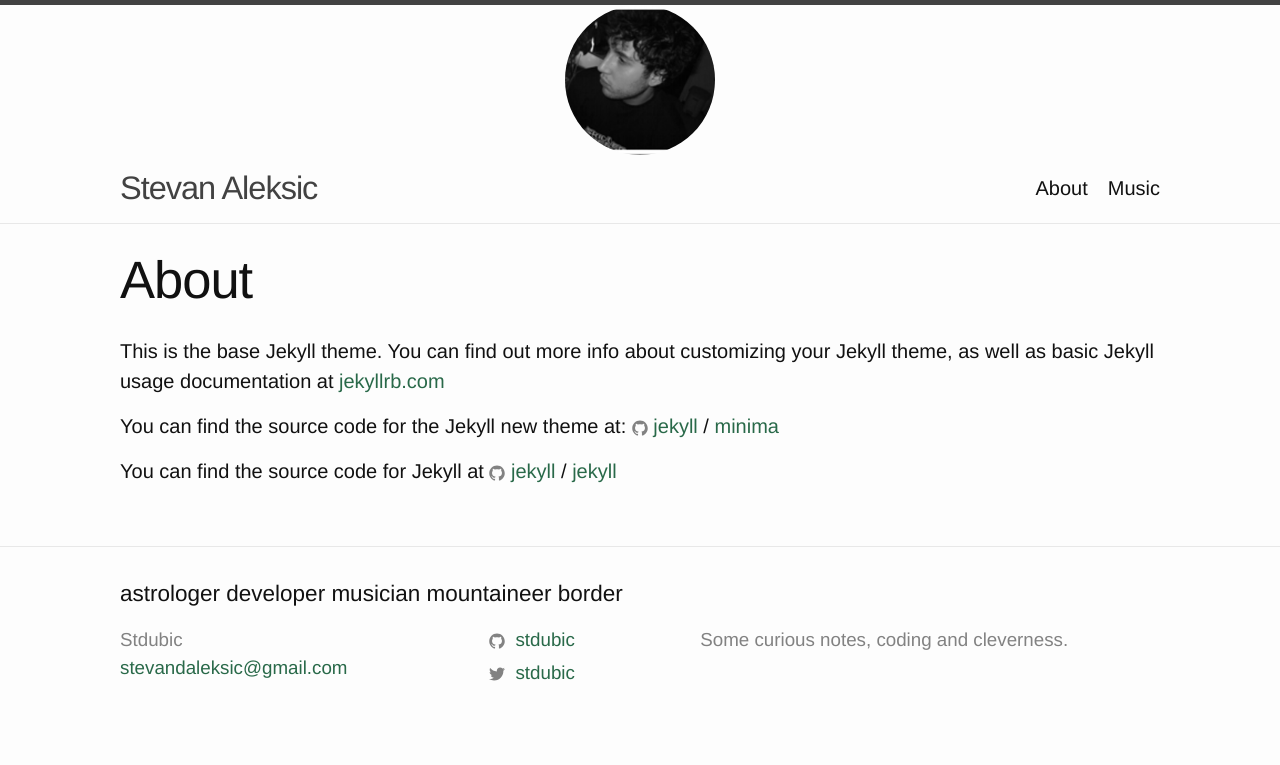
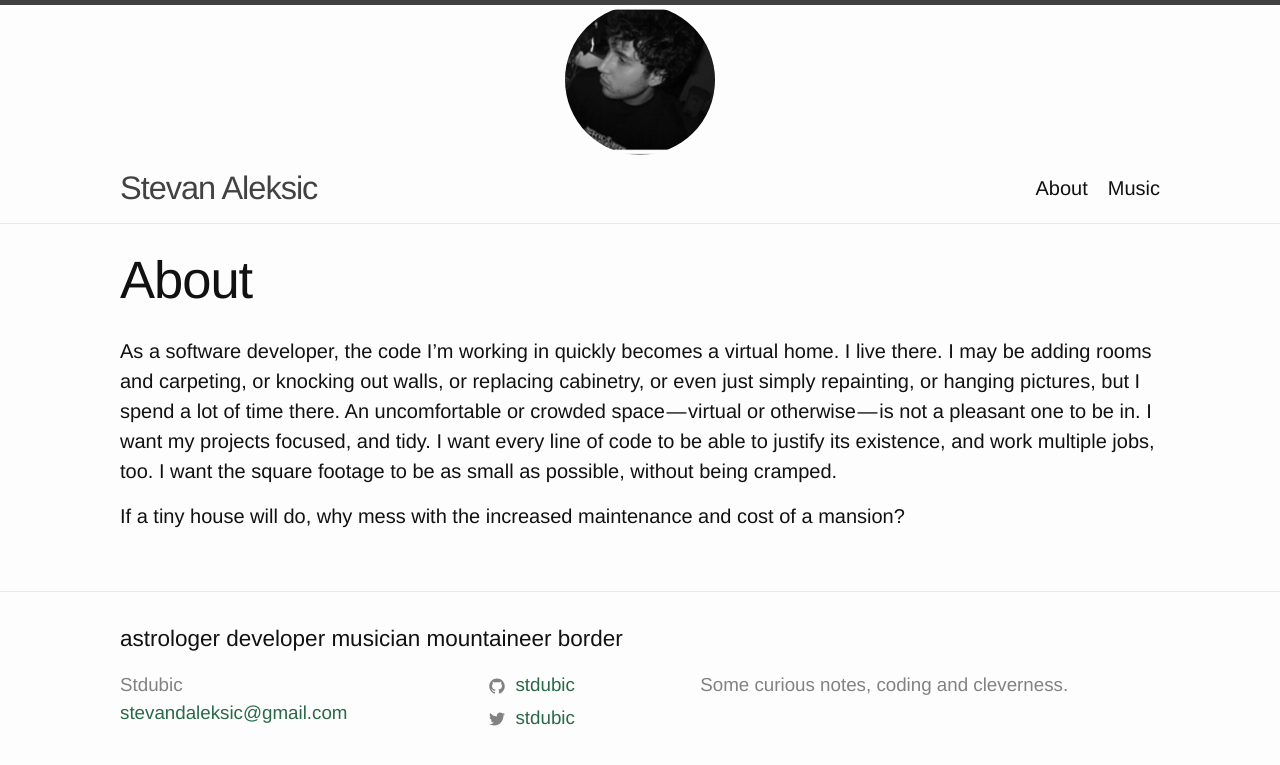
Before and after one commit to Stdubic/Stevan-Aleksic-aka-Stdubic, a Jekyll site: the page built from about.md, in a window 1280 px wide. Shown: the top 765 px of the page. Built offline with Jekyll 4.4.1, drawn with Linux system fonts in a browser that asks for light colours.

Commit message:
Update about.md

```diff
--- a/about.md
+++ b/about.md
@@ -3,13 +3,6 @@ layout: page
 title: About
 permalink: /about/
 ---
+As a software developer, the code I’m working in quickly becomes a virtual home. I live there. I may be adding rooms and carpeting, or knocking out walls, or replacing cabinetry, or even just simply repainting, or hanging pictures, but I spend a lot of time there. An uncomfortable or crowded space — virtual or otherwise — is not a pleasant one to be in. I want my projects focused, and tidy. I want every line of code to be able to justify its existence, and work multiple jobs, too. I want the square footage to be as small as possible, without being cramped.
 
-This is the base Jekyll theme. You can find out more info about customizing your Jekyll theme, as well as basic Jekyll usage documentation at [jekyllrb.com](http://jekyllrb.com/)
-
-You can find the source code for the Jekyll new theme at:
-{% include icon-github.html username="jekyll" %} /
-[minima](https://github.com/jekyll/minima)
-
-You can find the source code for Jekyll at
-{% include icon-github.html username="jekyll" %} /
-[jekyll](https://github.com/jekyll/jekyll)
+If a tiny house will do, why mess with the increased maintenance and cost of a mansion?
```
